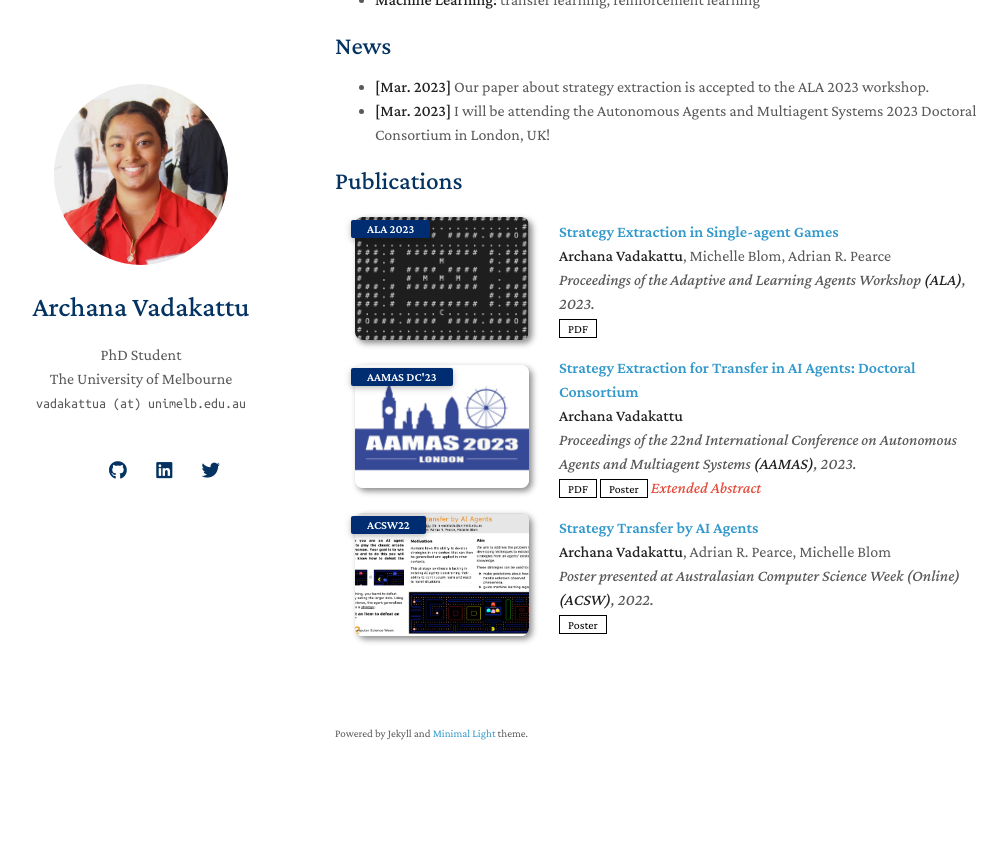
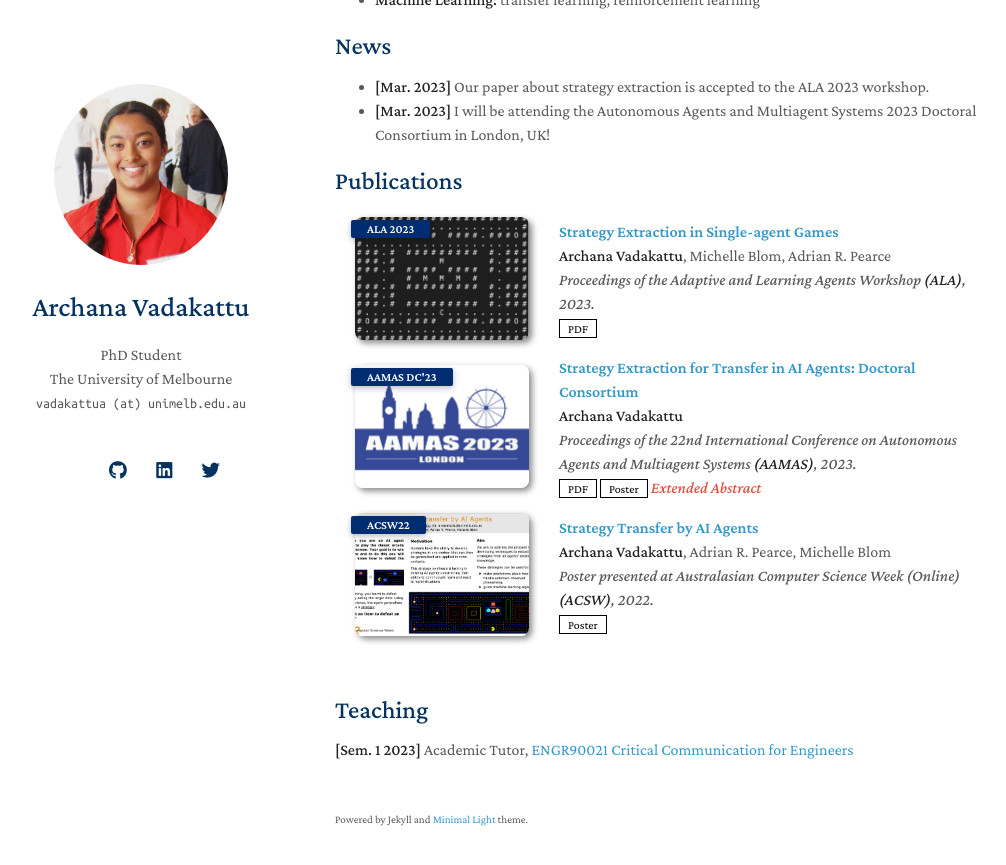
Before and after one commit to archana-venkata/archana-venkata.github.io, a Jekyll site: the page built from index.md, in a window 1280 px wide and 900 px high, scrolled down 511 px. Shown: the top 865 px of the window, without its empty margins (135-1141 px from the left). Built offline with Jekyll 4.4.1, drawn with Linux system fonts in a browser that asks for light colours; nearby versions of some CDN libraries; a style sheet for code colours, icons or effects is not loaded; our own code applies the rules of GitHub Pages for plain Markdown files; before the commit the page ends 1325 px from its top, so only the background shows below that.

Commit message:
Update index.md to include teaching

```diff
--- a/index.md
+++ b/index.md
@@ -23,3 +23,7 @@ Previously, I completed a Bachelor of Electrical and Electronic Engineering (Hon
 {% include_relative _includes/publications.md %}
 
 {% include_relative _includes/services.md %}
+
+## Teaching
+
+**[Sem. 1 2023]** Academic Tutor, <a href="https://handbook.unimelb.edu.au/subjects/engr90021">ENGR90021 Critical Communication for Engineers</a>
```
Also changed, not shown: 1 other file.
